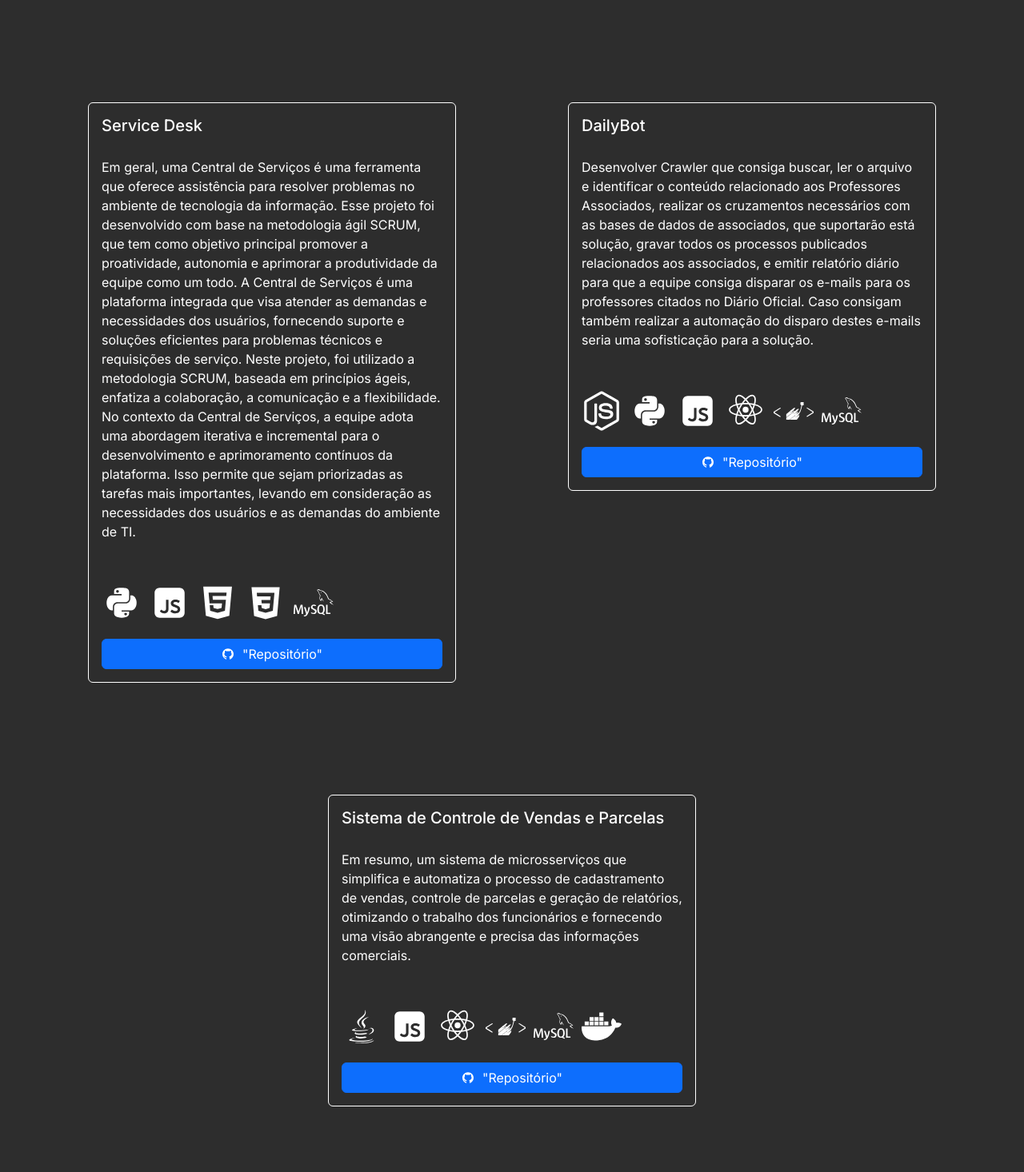
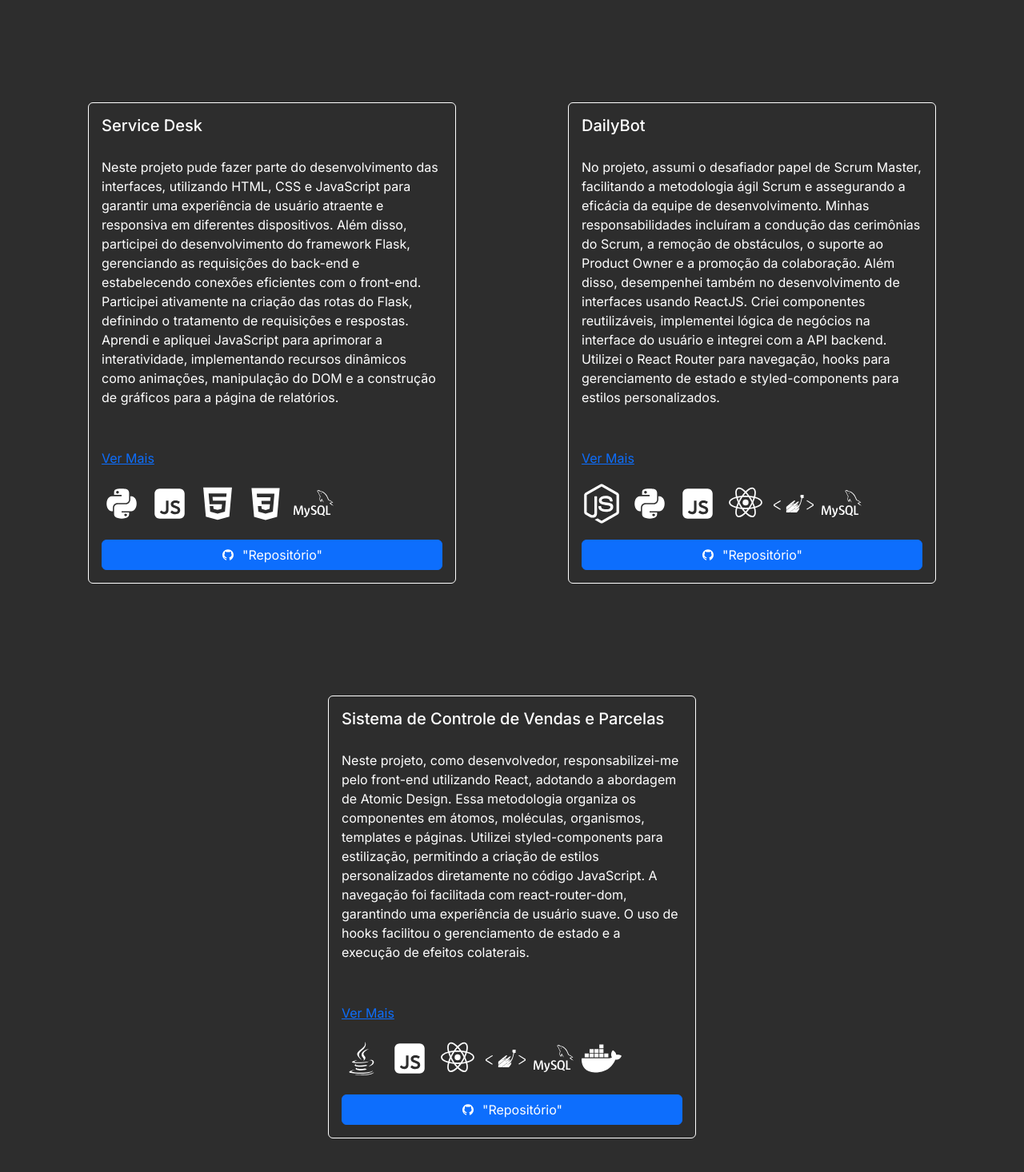
Before and after one commit to KevinRomRib/NewPortfolio, a Next.js app: page / in a window 1280 px wide. Shown: the part 1664-3130 px from the top of the page at 80% size. Built offline with nearby package versions, Linux system fonts and the light colour scheme; a web font is replaced by a local one.

Commit message:
Fazendo alterações apontadas na apresentação

```diff
--- a/package.json
+++ b/package.json
@@ -24,8 +24,10 @@
     "react-dom": "^18.2.0",
     "react-icons": "^4.11.0",
     "react-intersection-observer": "^9.5.2",
+    "react-redux": "^8.1.3",
     "react-simple-typewriter": "^5.0.1",
     "react-visibility-sensor": "^5.1.1",
+    "redux": "^4.2.1",
     "styled-components": "^6.0.7",
     "typescript": "5.2.2"
   },
--- a/src/app/components/Card/Card.tsx
+++ b/src/app/components/Card/Card.tsx
@@ -1,6 +1,7 @@
-import React from 'react';
+import React, { useState } from 'react';
 import Button from 'react-bootstrap/Button';
 import Card from 'react-bootstrap/Card';
+import Modal from 'react-bootstrap/Modal';
 import { AiFillGithub } from 'react-icons/ai';
 import styled from 'styled-components';
 
@@ -11,6 +12,10 @@ const Field = styled.div`
   flex-direction: row;
   font-size: 50px;
   gap: 10px;
+`;
+
+const Link = styled.a`
+  cursor: pointer;
 `;
 
 const Container = styled.div`
@@ -34,30 +39,46 @@ interface CardProps {
   text?: string;
   title?: string;
   type?: string;
+  empName?: string;
+  summary?: string;
   tecnologias?: React.ReactNode;
+  id?: number;
 }
 
-const Cards: React.FC<CardProps> = ({ link, text, title, type, tecnologias }) => {
+const Cards: React.FC<CardProps> = ({ link, text, title, type, tecnologias, empName, id, summary }) => {
+  const [showModal, setShowModal] = useState(false);
 
   const redirecionarParaSiteExterno = (link: any) => {
     const siteExternoURL = link;
     window.open(siteExternoURL, '_blank');
   };
 
+  const handleOpenModalClick = () => {
+    setShowModal(true);
+  };
+
+  const handleCloseModal = () => {
+    setShowModal(false);
+  };
+
   return (
     <Container>
-      <Card style={{
+      <Card
+        style={{
           background: '#2D2D2D',
           color: 'white',
           border: '1px solid white',
           margin: '20px',
-      }}>
-        <Card.Body style={{
+        }}
+      >
+        <Card.Body
+          style={{
             display: 'flex',
             justifyContent: 'center',
             flexDirection: 'column',
             gap: '20px',
-        }}>
+          }}
+        >
           <Card.Title>{title}</Card.Title>
           {text && (
             <Card.Text>
@@ -66,9 +87,8 @@ const Cards: React.FC<CardProps> = ({ link, text, title, type, tecnologias }) =>
               ))}
             </Card.Text>
           )}
-          <Field>
-            {tecnologias}
-          </Field>
+          {type === 'projeto' && <Link onClick={handleOpenModalClick}>Ver Mais</Link>}
+          <Field>{tecnologias}</Field>
           <Button
             variant="primary"
             onClick={() => redirecionarParaSiteExterno(link)}
@@ -76,19 +96,39 @@ const Cards: React.FC<CardProps> = ({ link, text, title, type, tecnologias }) =>
               display: 'flex',
               justifyContent: 'center',
               alignItems: 'center',
-              gap: '10px'
-            }}>
-            {type === "projeto" ? (
+              gap: '10px',
+            }}
+          >
+            {type === 'projeto' ? (
               <>
                 <AiFillGithub />
                 "Repositório"
               </>
-            ) : "Empresa"}
+            ) : (
+              'Site da empresa'
+            )}
           </Button>
         </Card.Body>
       </Card>
+
+      <Modal show={showModal} onHide={handleCloseModal} size="lg">
+        <Modal.Header closeButton>
+          <Modal.Title>{title}</Modal.Title>
+        </Modal.Header>
+        <Modal.Body>
+          <h5>Resumo do Projeto</h5>
+          <p>{summary}</p>
+          <h5>Contribuições</h5>
+          <p>{text}</p>
+        </Modal.Body>
+        <Modal.Footer>
+          <Button variant="secondary" onClick={handleCloseModal}>
+            Fechar
+          </Button>
+        </Modal.Footer>
+      </Modal>
     </Container>
   );
-}
+};
 
 export default Cards;
--- a/src/app/components/Experiencias/Experiencias.tsx
+++ b/src/app/components/Experiencias/Experiencias.tsx
@@ -68,6 +68,7 @@ const Experiencias: React.FC = () => {
           <h1>Experiencias Profissionais</h1>
           <Box>
             <Cards
+                empName='MidAll'
                 type='experiencia'
                 link="https://midall.com.br/"
                 title='Estágio em Desenvolvimento Front-End'
--- a/src/app/components/Projetos/page.tsx
+++ b/src/app/components/Projetos/page.tsx
@@ -66,6 +66,8 @@ const Projetos: React.FC = () => {
                 text={item.text}
                 type='projeto'
                 tecnologias={item.tecnologias}
+                id={item.id}
+                summary={item.summary}
                 key={index}
               />
             ))}
--- a/src/app/components/Projetos/projetos.js
+++ b/src/app/components/Projetos/projetos.js
@@ -11,9 +11,11 @@ import { BsGit } from "react-icons/bs"
 
 const arrayProjetos = [
     {
+        id: 1,
         link: "https://github.com/whatscodeg3/API-DSM-ServiceDesk",
         title: "Service Desk",
-        text: "Em geral, uma Central de Serviços é uma ferramenta que oferece assistência para resolver problemas no ambiente de tecnologia da informação. Esse projeto foi desenvolvido com base na metodologia ágil SCRUM, que tem como objetivo principal promover a proatividade, autonomia e aprimorar a produtividade da equipe como um todo. A Central de Serviços é uma plataforma integrada que visa atender as demandas e necessidades dos usuários, fornecendo suporte e soluções eficientes para problemas técnicos e requisições de serviço. Neste projeto, foi utilizado a metodologia SCRUM, baseada em princípios ágeis, enfatiza a colaboração, a comunicação e a flexibilidade. No contexto da Central de Serviços, a equipe adota uma abordagem iterativa e incremental para o desenvolvimento e aprimoramento contínuos da plataforma. Isso permite que sejam priorizadas as tarefas mais importantes, levando em consideração as necessidades dos usuários e as demandas do ambiente de TI.",
+        summary: "Em geral, uma Central de Serviços é uma ferramenta que oferece assistência para resolver problemas no ambiente de tecnologia da informação. Esse projeto foi desenvolvido com base na metodologia ágil SCRUM, que tem como objetivo principal promover a proatividade, autonomia e aprimorar a produtividade da equipe como um todo. A Central de Serviços é uma plataforma integrada que visa atender as demandas e necessidades dos usuários, fornecendo suporte e soluções eficientes para problemas técnicos e requisições de serviço. Neste projeto, foi utilizado a metodologia SCRUM, baseada em princípios ágeis, enfatiza a colaboração, a comunicação e a flexibilidade. No contexto da Central de Serviços, a equipe adota uma abordagem iterativa e incremental para o desenvolvimento e aprimoramento contínuos da plataforma. Isso permite que sejam priorizadas as tarefas mais importantes, levando em consideração as necessidades dos usuários e as demandas do ambiente de TI.",
+        text: "Neste projeto pude fazer parte do desenvolvimento das interfaces, utilizando HTML, CSS e JavaScript para garantir uma experiência de usuário atraente e responsiva em diferentes dispositivos. Além disso, participei do desenvolvimento do framework Flask, gerenciando as requisições do back-end e estabelecendo conexões eficientes com o front-end. Participei ativamente na criação das rotas do Flask, definindo o tratamento de requisições e respostas. Aprendi e apliquei JavaScript para aprimorar a interatividade, implementando recursos dinâmicos como animações, manipulação do DOM e a construção de gráficos para a página de relatórios.",
         tecnologias:
         <>
             <IoLogoPython />
@@ -24,9 +26,11 @@ const arrayProjetos = [
         </>
     },
     {
+        id: 2,
         link: "https://github.com/whatscodeg3/API-2DSM-DailyBot",
         title: "DailyBot",
-        text: "Desenvolver Crawler que consiga buscar, ler o arquivo e identificar o conteúdo relacionado aos Professores Associados, realizar os cruzamentos necessários com as bases de dados de associados, que suportarão está solução, gravar todos os processos publicados relacionados aos associados, e emitir relatório diário para que a equipe consiga disparar os e-mails para os professores citados no Diário Oficial. Caso consigam também realizar a automação do disparo destes e-mails seria uma sofisticação para a solução.",
+        summary: "Desenvolver Crawler que consiga buscar, ler o arquivo e identificar o conteúdo relacionado aos Professores Associados, realizar os cruzamentos necessários com as bases de dados de associados, que suportarão está solução, gravar todos os processos publicados relacionados aos associados, e emitir relatório diário para que a equipe consiga disparar os e-mails para os professores citados no Diário Oficial. Caso consigam também realizar a automação do disparo destes e-mails seria uma sofisticação para a solução.",
+        text: "No projeto, assumi o desafiador papel de Scrum Master, facilitando a metodologia ágil Scrum e assegurando a eficácia da equipe de desenvolvimento. Minhas responsabilidades incluíram a condução das cerimônias do Scrum, a remoção de obstáculos, o suporte ao Product Owner e a promoção da colaboração. Além disso, desempenhei também no desenvolvimento de interfaces usando ReactJS. Criei componentes reutilizáveis, implementei lógica de negócios na interface do usuário e integrei com a API backend. Utilizei o React Router para navegação, hooks para gerenciamento de estado e styled-components para estilos personalizados.",
         tecnologias:
         <>
             <FaNodeJs />
@@ -38,9 +42,11 @@ const arrayProjetos = [
         </>
     },
     {
+        id: 3,
         link: "https://github.com/whatscodeg3/API-3DSM",
         title: "Sistema de Controle de Vendas e Parcelas",
-        text: "Em resumo, um sistema de microsserviços que simplifica e automatiza o processo de cadastramento de vendas, controle de parcelas e geração de relatórios, otimizando o trabalho dos funcionários e fornecendo uma visão abrangente e precisa das informações comerciais.",
+        summary: "Em resumo, um sistema de microsserviços que simplifica e automatiza o processo de cadastramento de vendas, controle de parcelas e geração de relatórios, otimizando o trabalho dos funcionários e fornecendo uma visão abrangente e precisa das informações comerciais.",
+        text: "Neste projeto, como desenvolvedor, responsabilizei-me pelo front-end utilizando React, adotando a abordagem de Atomic Design. Essa metodologia organiza os componentes em átomos, moléculas, organismos, templates e páginas. Utilizei styled-components para estilização, permitindo a criação de estilos personalizados diretamente no código JavaScript. A navegação foi facilitada com react-router-dom, garantindo uma experiência de usuário suave. O uso de hooks facilitou o gerenciamento de estado e a execução de efeitos colaterais.",
         tecnologias:
         <>
             <BiLogoJava />
--- a/src/app/page.tsx
+++ b/src/app/page.tsx
@@ -11,6 +11,7 @@ import Experiencias from "./components/Experiencias/Experiencias"
 import Contatos from "./components/Contatos/Contatos"
 import Spinner from "./components/Spinner/Spinner"
 import { useEffect, useState } from 'react'
+import { useSelector } from 'react-redux';
 
 
 const App = () => {
@@ -41,6 +42,7 @@ const App = () => {
           <Qualificacoes />
           <Experiencias />
           <Contatos />
+
         </>
       )}
     </>
```
Also changed, not shown: 2 other files (tests, documents, lock files or other folders). Lines whose indentation alone changed are shown as unchanged.
